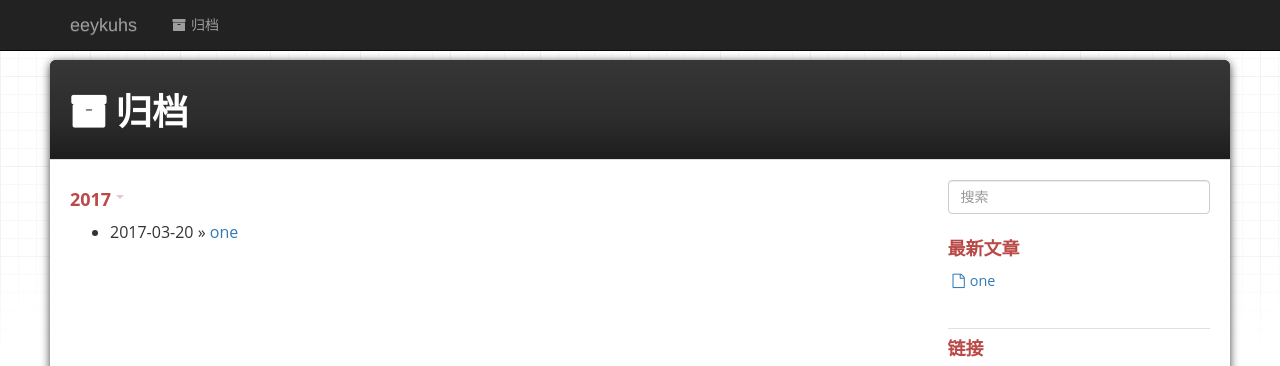
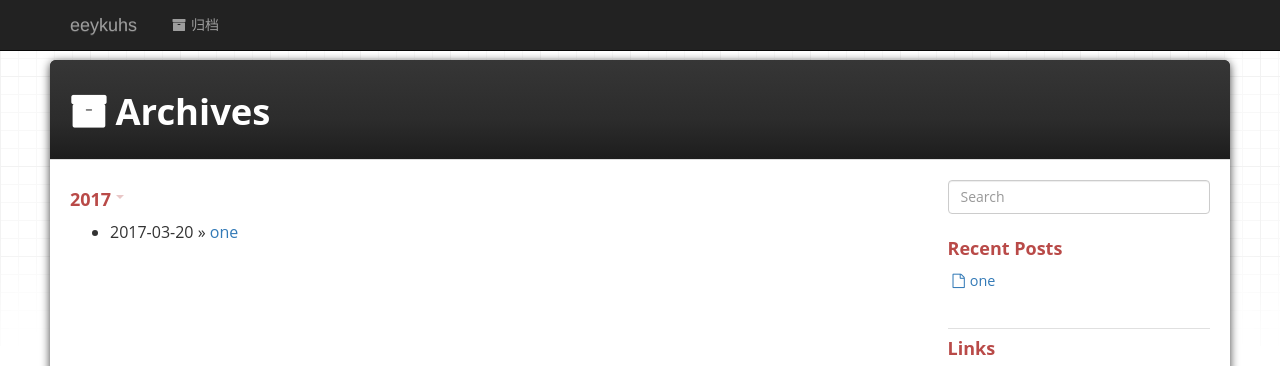
Before and after one commit to axixidede/axixidede.github.io, a plain HTML site: page archives/index.html in a window 1280 px wide. Shown: the top 366 px of the page. Drawn offline with Linux system fonts and the light colour scheme.

Commit message:
Site updated: 2017-03-24 13:28:30

```diff
--- a/archives/index.html
+++ b/archives/index.html
@@ -3,7 +3,7 @@
 <head>
   <meta charset="utf-8">
 
-  <title>归档 | eeykuhs</title>
+  <title>Archives | eeykuhs</title>
   <meta name="author" content="我系一个大蘑菇">
 
 
@@ -70,7 +70,7 @@
 
 <!-- title -->
 <div class="page-header page-header-inverse ">
-  <h1 class="archive-title title title-inverse ">归档</h1>
+  <h1 class="archive-title title title-inverse ">Archives</h1>
 </div>
 
 <div class="row page">
@@ -114,7 +114,7 @@
 
   <div id="site_search">
    <div class="form-group">
-    <input type="text" id="local-search-input" name="q" results="0" placeholder="搜索" class="st-search-input st-default-search-input form-control"/>
+    <input type="text" id="local-search-input" name="q" results="0" placeholder="Search" class="st-search-input st-default-search-input form-control"/>
    </div>
   <div id="local-search-result"></div>
   </div>
@@ -128,7 +128,7 @@
 
 
 <div class="widget">
-  <h4>最新文章</h4>
+  <h4>Recent Posts</h4>
   <ul class="entry list-unstyled">
 
       <li>
@@ -141,7 +141,7 @@
 
 
 <div class="widget">
-	<h4>链接</h4>
+	<h4>Links</h4>
 	<ul class="blogroll list-unstyled">
 
 		<li><i class="fa fa-github"></i><a href="http://www.github.com/axixidede" title="My Github account." target="_blank"]);">My Github</a></li>
```
Also changed, not shown: 2017/03/20/one/index.html (+1 -1 lines), archives/2017/03/index.html (+4 -4 lines), archives/2017/index.html (+4 -4 lines), index.html (+3 -3 lines).
